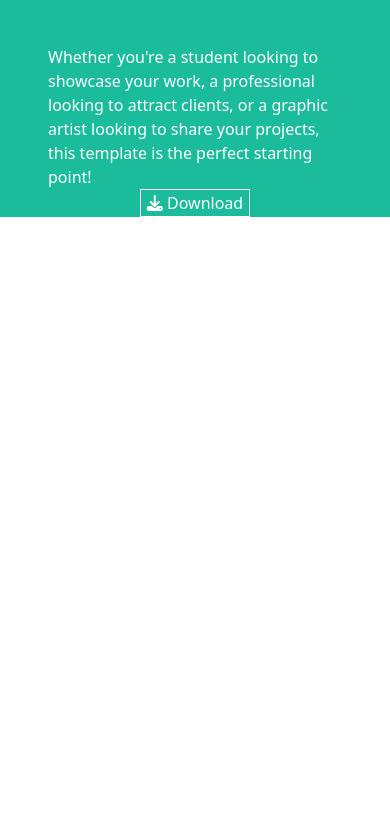
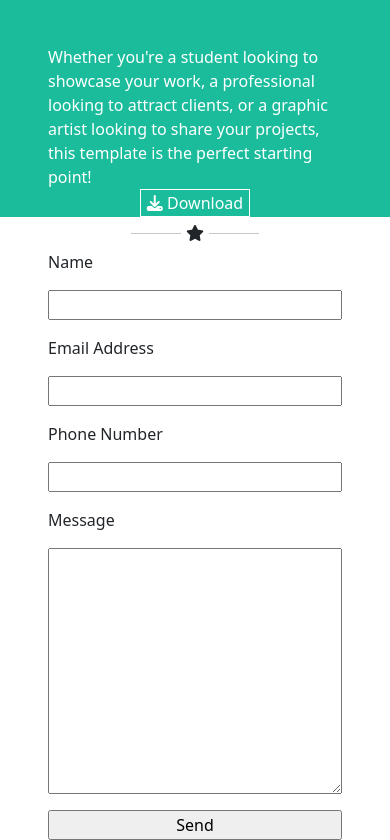
Before and after one commit to marinodilauro/html-css-bootstrap-freelancer, a plain HTML site: page index.html in a window 390 px wide. Shown: the part 2335-3175 px from the top of the page. Before the commit the page ends 2552 px from the top, so only its background shows below. Drawn offline with nearby package versions, Linux system fonts and the light colour scheme.

Commit message:
Add responsive layout for contact me section

```diff
--- a/assets/css/style.css
+++ b/assets/css/style.css
@@ -67,7 +67,20 @@
         border: 1px solid var(--bs-font_light);
       }
 
+    }
 
+    ._contact_me {
+
+      ._contact_form {
+        width: 100%;
+        gap: 1rem;
+
+        input,
+        textarea {
+          width: 100%;
+        }
+      }
+    }
   }
 }
 
--- a/index.html
+++ b/index.html
@@ -124,6 +124,35 @@
       </section>
     </div>
 
+
+    <!-- Contact me-->
+
+    <div class="_contact_me">
+      <section class="container px-5 d-flex flex-column align-items-center">
+        <div class="_divider d-flex align-items-center">
+          <hr>
+          <i class="fa-solid fa-star"></i>
+          <hr>
+        </div>
+        <form action="#" class="_contact_form d-flex flex-column align-items-start">
+          <label for="name">Name</label>
+          <input type="text" id="name" name="name">
+
+          <label for="email">Email Address</label>
+          <input type="email" id="email" name="email">
+
+          <label for="phone">Phone Number</label>
+          <input type="number" id="phone" name="phone">
+
+          <label for="message">Message</label>
+          <textarea id="message" name="message" cols="140" rows="10"></textarea>
+
+
+          <input type="submit" id="send" name="send" value="Send">
+        </form>
+      </section>
+    </div>
+
   </main>
 
   <!-- Footer -->
```
Lines whose indentation alone changed are shown as unchanged.
